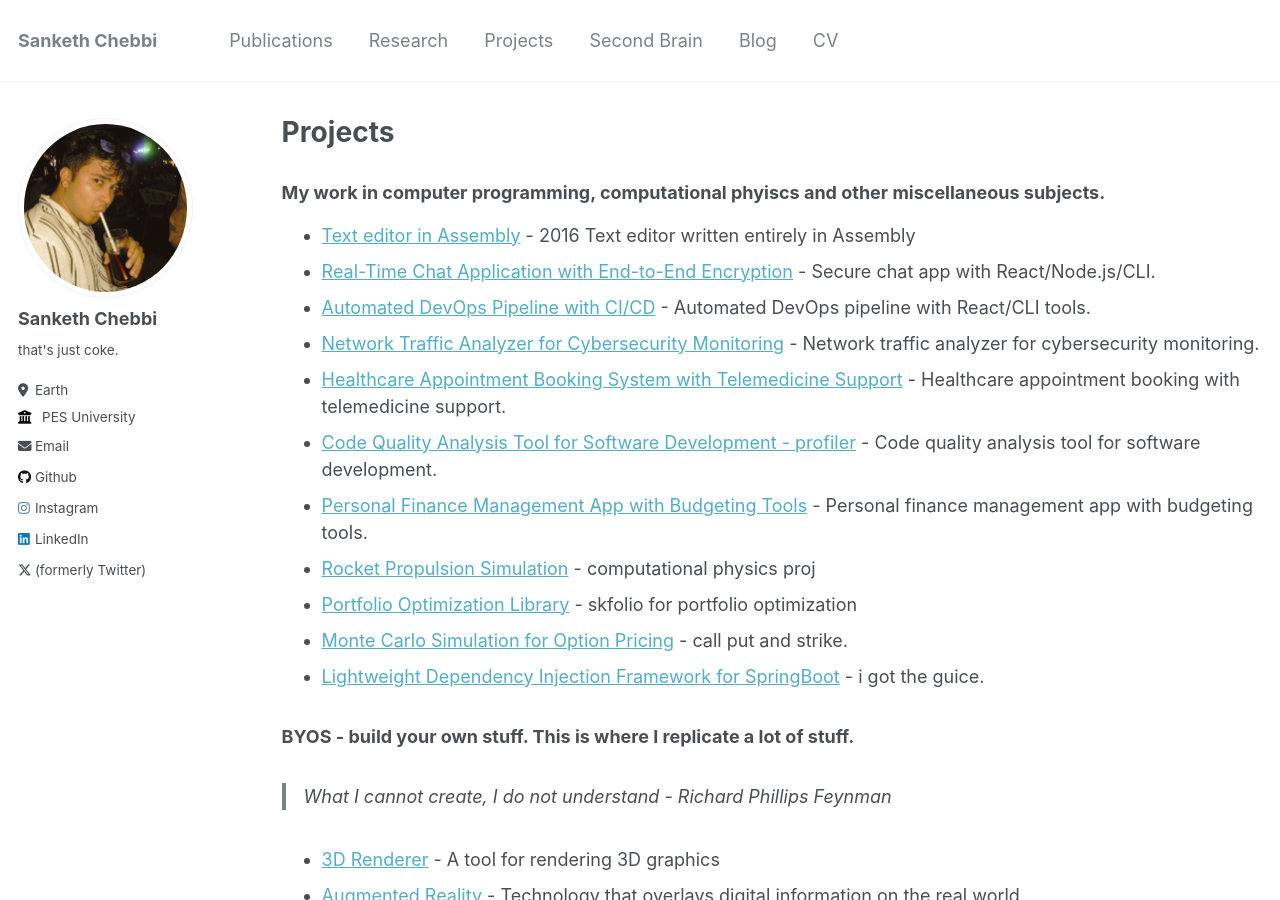
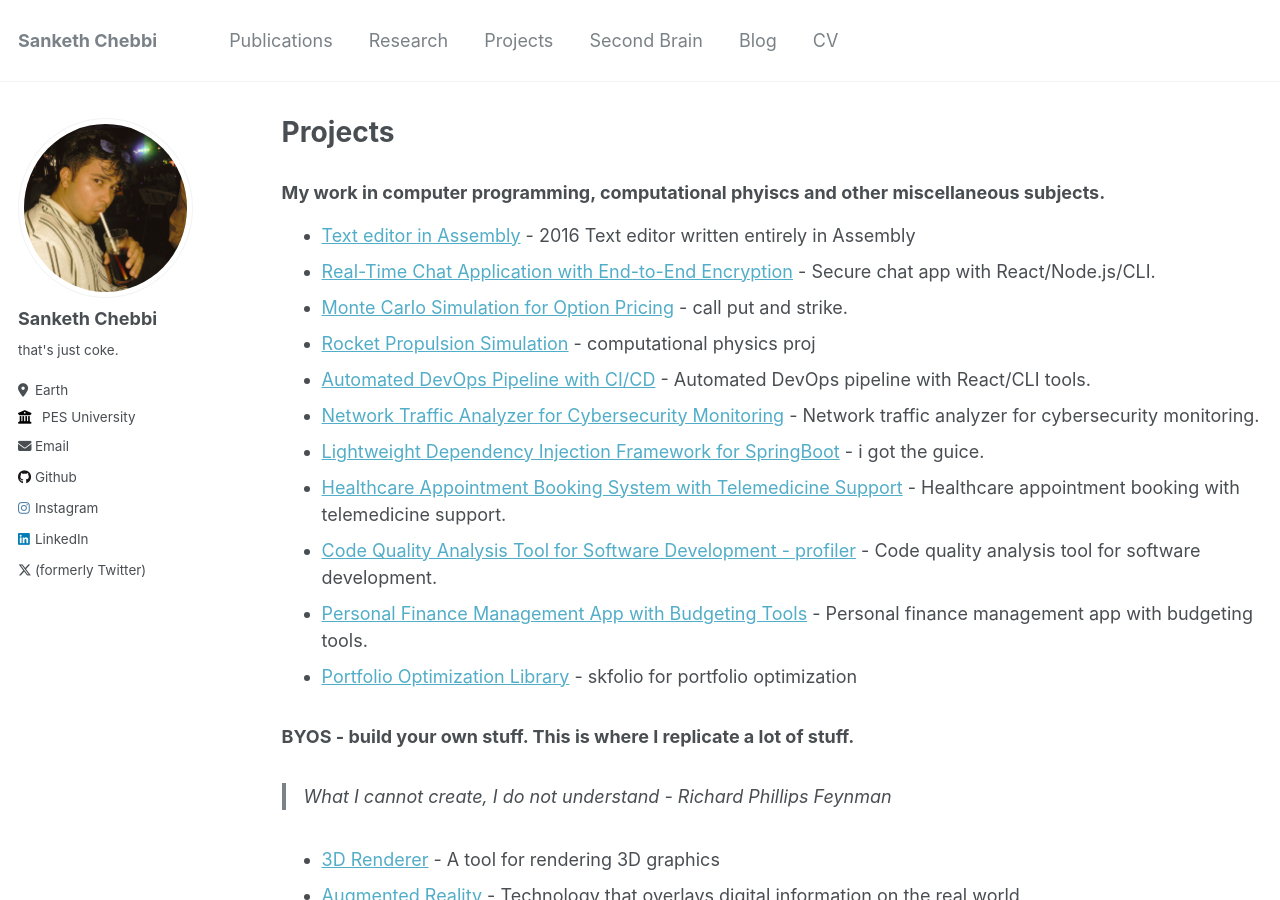
Before and after one commit to sankethchebbi/sankethchebbi.github.io, a Jekyll site: the page built from _pages/teaching.md, in a window 1280 px wide and 900 px high. Built offline with Jekyll 4.4.1, drawn with Linux system fonts in a browser that asks for light colours.

Commit message:
minor changes

```diff
--- a/_pages/teaching.md
+++ b/_pages/teaching.md
@@ -15,15 +15,16 @@ author_profile: true
 
 - [Text editor in Assembly](#) - 2016 Text editor written entirely in Assembly
 - [Real-Time Chat Application with End-to-End Encryption](#) - Secure chat app with React/Node.js/CLI.
+- [Monte Carlo Simulation for Option Pricing](#) - call put and strike.
+- [Rocket Propulsion Simulation](#) - computational physics proj
 - [Automated DevOps Pipeline with CI/CD](#) - Automated DevOps pipeline with React/CLI tools.
 - [Network Traffic Analyzer for Cybersecurity Monitoring](#) - Network traffic analyzer for cybersecurity monitoring.
+- [Lightweight Dependency Injection Framework for SpringBoot](#) - i got the guice.
 - [Healthcare Appointment Booking System with Telemedicine Support](#) - Healthcare appointment booking with telemedicine support.
 - [Code Quality Analysis Tool for Software Development - profiler](#) - Code quality analysis tool for software development.
 - [Personal Finance Management App with Budgeting Tools](#) - Personal finance management app with budgeting tools.
-- [Rocket Propulsion Simulation](#) - computational physics proj
 - [Portfolio Optimization Library](#) - skfolio for portfolio optimization
-- [Monte Carlo Simulation for Option Pricing](#) - call put and strike.
-- [Lightweight Dependency Injection Framework for SpringBoot](#) - i got the guice.
+
 
 ### BYOS - build your own stuff. This is where I replicate a lot of stuff.
 > What I cannot create, I do not understand - Richard Phillips Feynman
```
